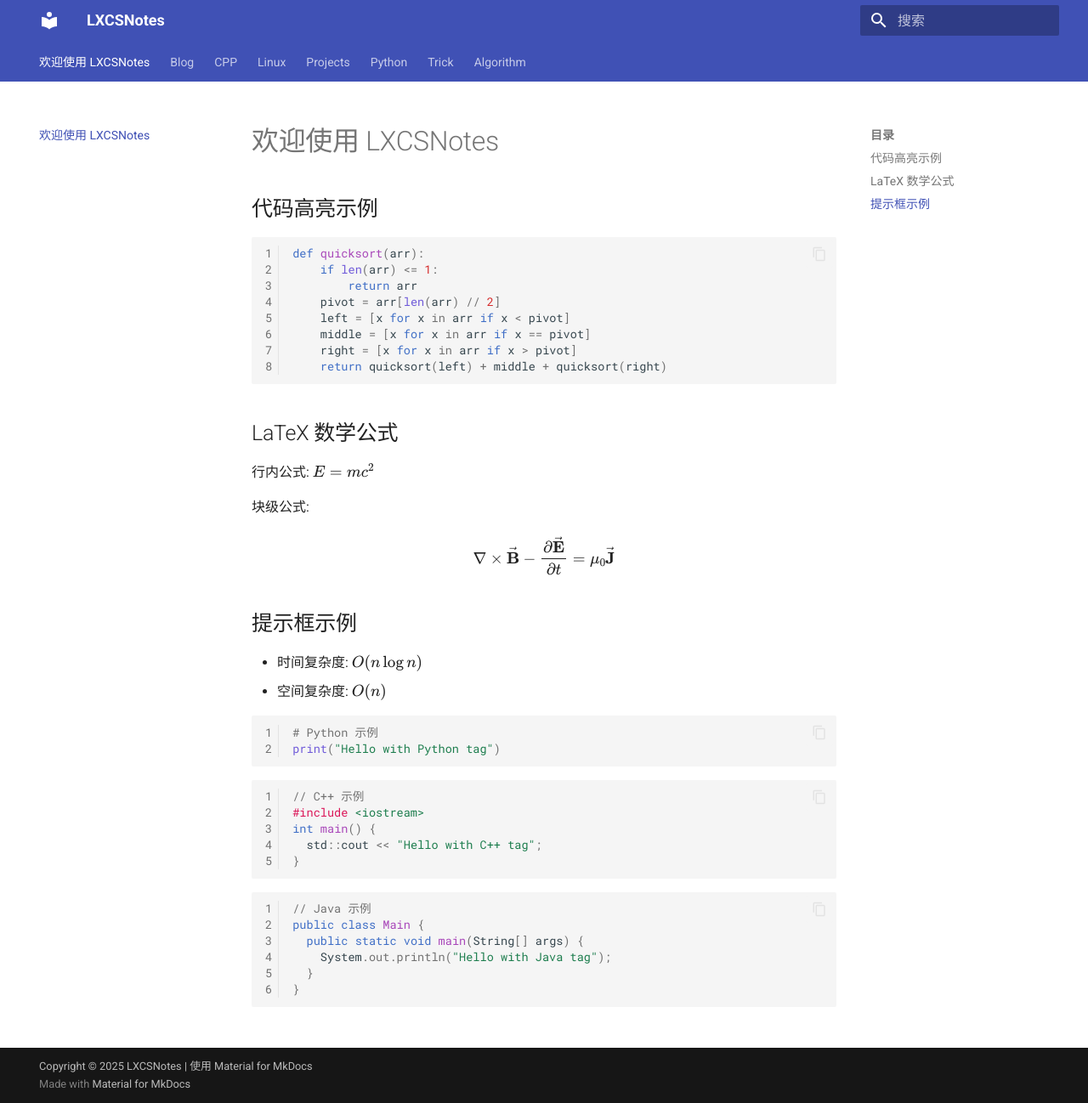
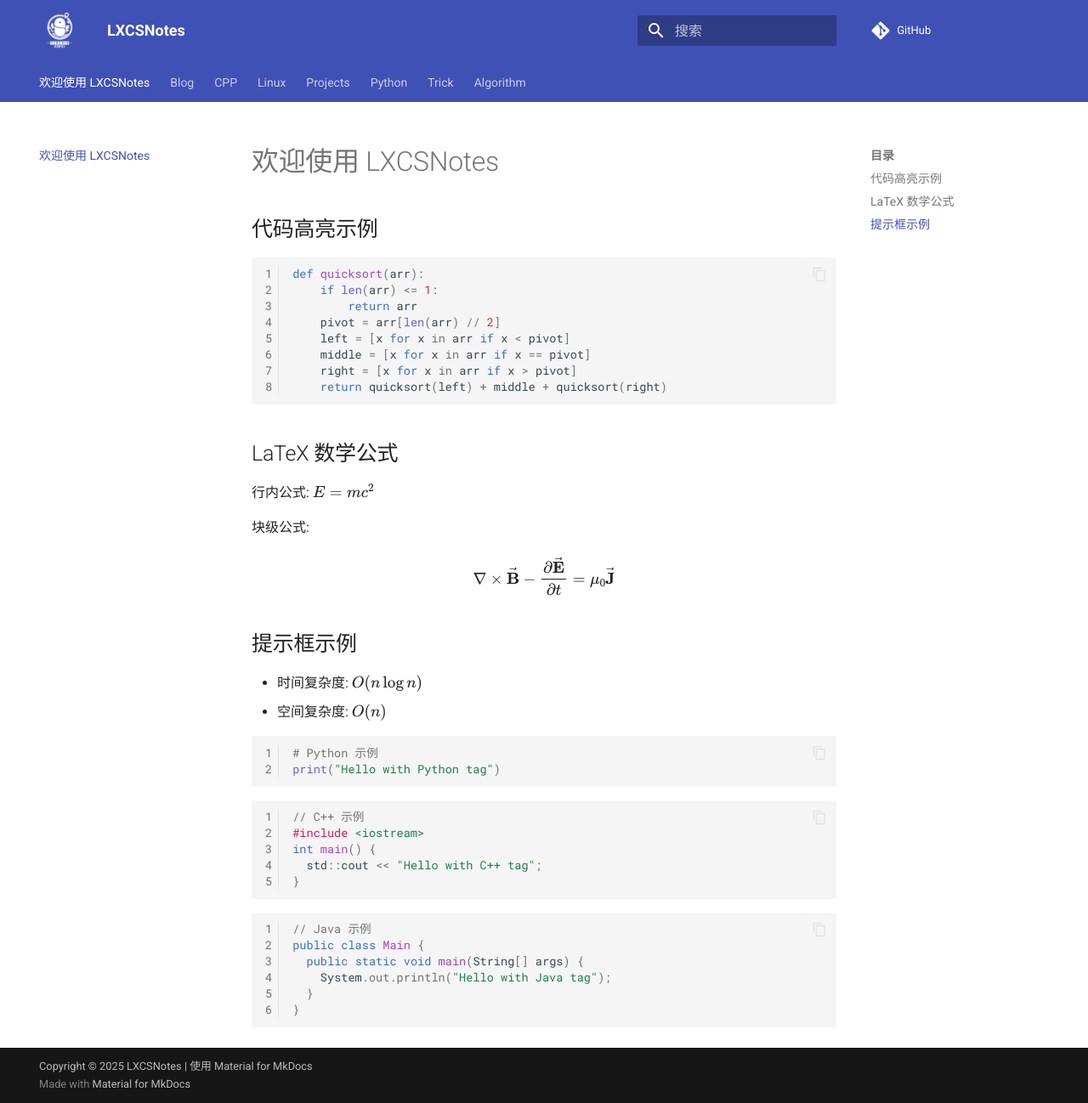
Before and after one commit to A-Egoist/LXCSNotes, an MkDocs documentation site: the page built from docs/index.md, in a window 1280 px wide and 1298 px high. Shown: the whole window at 85% size. Built offline with MkDocs 1.6.1 and Material for MkDocs 9.7.7, drawn with Linux system fonts in a browser that asks for light colours; comment, search, counter and statistics services are not loaded.

Commit message:
new file:   docs/assets/images/PenguinLogistics.png 	new file:   docs/assets/images/favicon.png 	new file:   docs/stylesheets/extra.css 	modified:   mkdocs.yml 	renamed:    docs/favicon.ico -> site/assets/images/favicon.ico 	deleted:    site/favicon.ico

```diff
--- /dev/null
+++ b/docs/stylesheets/extra.css
@@ -0,0 +1,10 @@
+/* 调整 logo 图标大小 */
+.md-header__button.md-logo img,
+.md-header__button.md-logo svg {
+    height: 48px !important; /* 默认是 24px，按需修改 */
+    width: auto;
+}
+.md-header__button.md-logo {
+    display: flex;
+    align-items: center;
+}
--- a/mkdocs.yml
+++ b/mkdocs.yml
@@ -4,12 +4,14 @@
 # site_favicon: favicon.ico
 copyright: Copyright &copy; 2025 LXCSNotes | 使用 <a href='https://squidfunk.github.io/mkdocs-material/' target='_blank'>Material for MkDocs</a>
 
-# repo_url: https://github.com/A-Egoist/LXCSNotes/tree/main
+repo_url: https://github.com/A-Egoist/LXCSNotes/tree/main
 # site_url: https://your-domain.com  # 可选
 
 theme:
   name: material
   language: zh
+  logo: assets/images/PenguinLogistics.png
+  favicon: assets/images/favicon.png
   features:
     - navigation.tabs
     - navigation.instant
@@ -53,3 +55,4 @@
 
 extra_css:
   - https://cdn.jsdelivr.net/npm/glightbox/dist/css/glightbox.min.css
+  - stylesheets/extra.css
```
Also changed, not shown: docs/assets/images/PenguinLogistics.png (added), docs/assets/images/favicon.png (added), site/assets/images/favicon.ico (renamed from docs/favicon.ico), site/favicon.ico (deleted).
